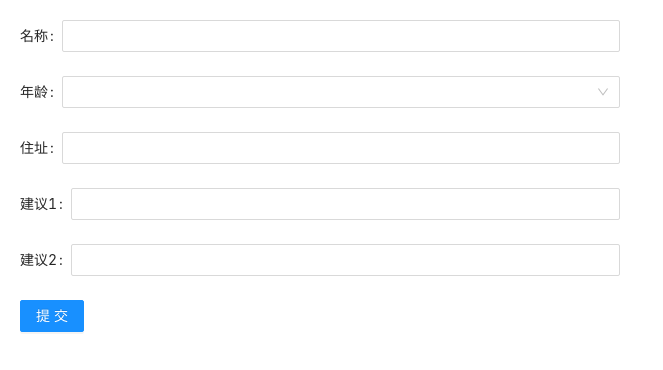
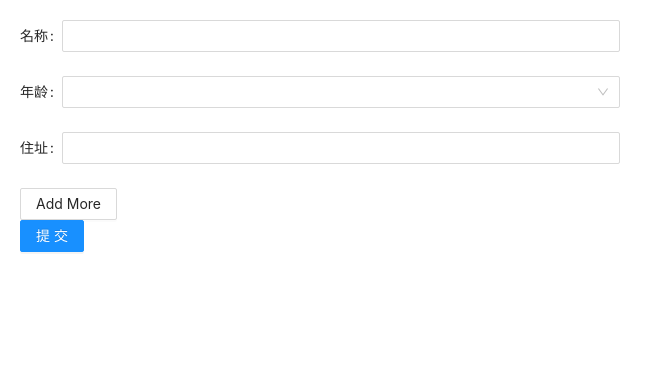
Before and after one commit to caitlinChang/similar-formily, a React (Create React App) app: page / in a window 1280 px wide. Shown: the top 370 px of the page, without its empty margins (0-663 px from the left). Built offline with nearby package versions, Linux system fonts and the light colour scheme.

Commit message:
feat: array field

```diff
--- a/src/Demo.tsx
+++ b/src/Demo.tsx
@@ -6,7 +6,6 @@ import { Input, Form, Button, Select } from "antd";
 import { cloneDeep, get } from "lodash";
 
 import { observer } from "mobx-react-lite";
-// import { observer } from "mobx-react";
 
 const form = new FormInstance();
 
@@ -27,23 +26,8 @@ const options = [
 
 const ArrayAdvice = observer(() => {
   const arrayField = useContext(FieldContext);
-  const [value, setValue] = useState([]);
-  const form = useContext(FormContext);
   if (arrayField?.type !== "array") return <></>;
-  // const value = arrayField?.value || [];
-
-  // const value = form?.getValuesIn(arrayField?.path as string) || [];
-
-  useEffect(() => {
-    const newValue = get(form?.values, arrayField?.path as string);
-    setValue(newValue);
-    console.log(
-      "formValues change = ",
-      cloneDeep(form?.values),
-      newValue,
-      arrayField.path
-    );
-  }, [form?.values]);
+  const value = arrayField.value;
 
   return (
     <div>
@@ -66,7 +50,7 @@ const ArrayAdvice = observer(() => {
           />
         );
       })}
-      {/* <Button onClick={() => arrayField?.push()}> Add More </Button> */}
+      <Button onClick={() => arrayField?.push()}> Add More </Button>
     </div>
   );
 });
@@ -128,7 +112,6 @@ function Demo() {
           type="array"
           name="array"
           component={[ArrayAdvice, {}]}
-          defaultValue={["", ""]}
         />
         <Button
           type="primary"
--- a/src/core/form.ts
+++ b/src/core/form.ts
@@ -1,5 +1,5 @@
 import { Field } from "./field";
-import { get, set } from "lodash";
+import { cloneDeep, get, set } from "lodash";
 
 import { observable, makeObservable, makeAutoObservable } from "mobx";
 export class Form {
@@ -8,15 +8,16 @@ export class Form {
   fields: {
     [x: string]: Field;
   };
+  count: number;
 
   constructor() {
     this.values = {};
+    this.count = 0;
+    makeAutoObservable(this);
+  }
 
-    // makeObservable(this, {
-    //   values: observable,
-    // });
-
-    makeAutoObservable(this);
+  update() {
+    this.count++;
   }
 
   setValues(values: any) {
@@ -29,15 +30,7 @@ export class Form {
   }
 
   getValuesIn(path: string) {
-    get(this.values, path);
-  }
-
-  createField(props: any) {
-    const field = new Field({
-      ...props,
-      form: this,
-    });
-    return field;
+    return get(this.values, path);
   }
 }
 
--- a/src/react/index.tsx
+++ b/src/react/index.tsx
@@ -5,7 +5,8 @@ import { Form } from "../core/form";
 import ReactiveField from "./reactiveField";
 
 import { FormContext, FieldContext } from "./context";
-
+// 提供Field组件定义表单元素
+// useForm, useField
 export const FieldComponent = (props: Partial<Field> & { children?: any }) => {
   const form = useContext(FormContext);
   const parent = useContext(FieldContext) || {
@@ -16,6 +17,7 @@ export const FieldComponent = (props: Partial<Field> & { children?: any }) => {
     form: form as Form,
     path: parent.path ? `${parent.path}.${props?.name}` : props.name,
   } as Field);
+
   return (
     <FieldContext.Provider value={field}>
       {/** @ts-ignore */}
```
Also changed, not shown: src/core/field.ts (+3 -4 lines).
